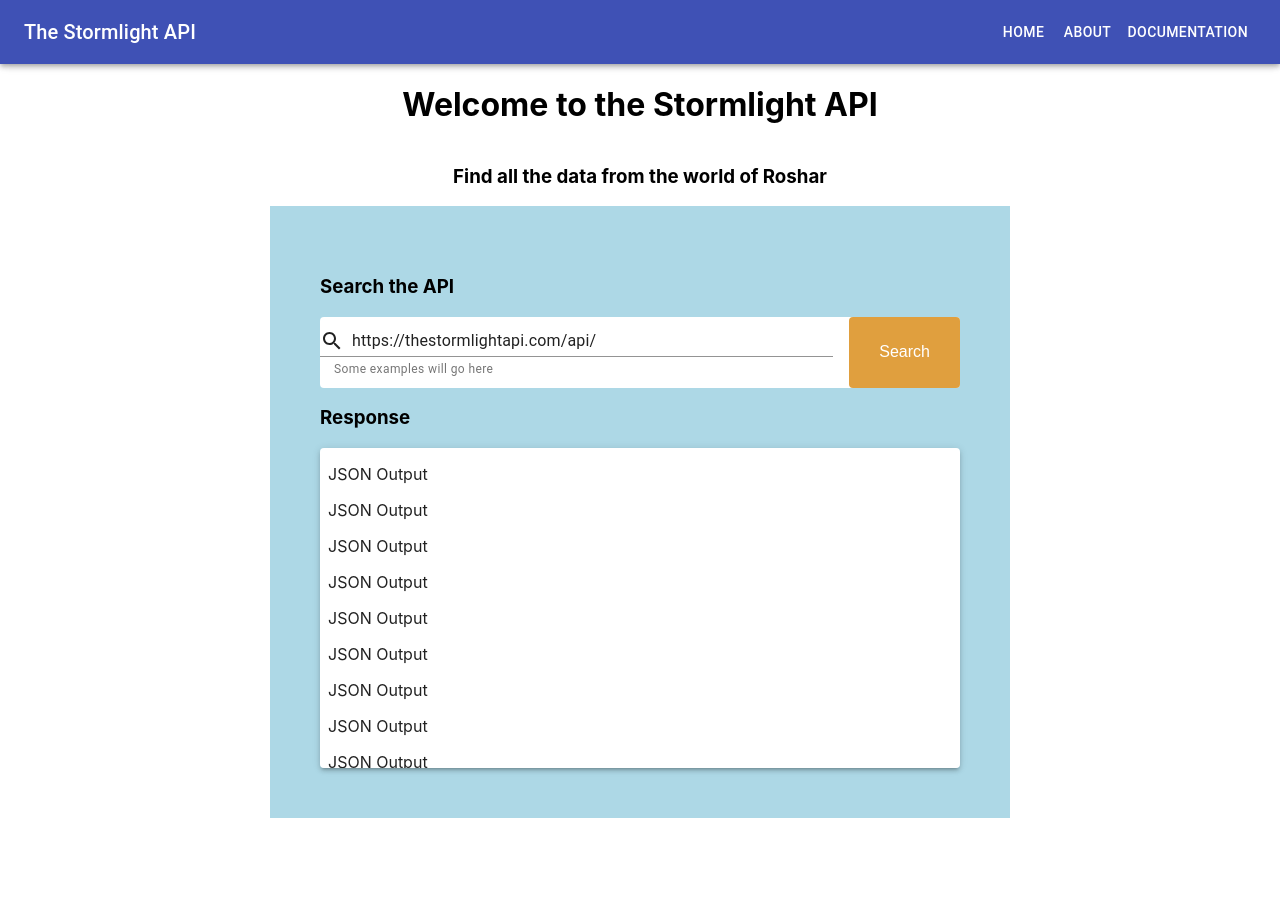
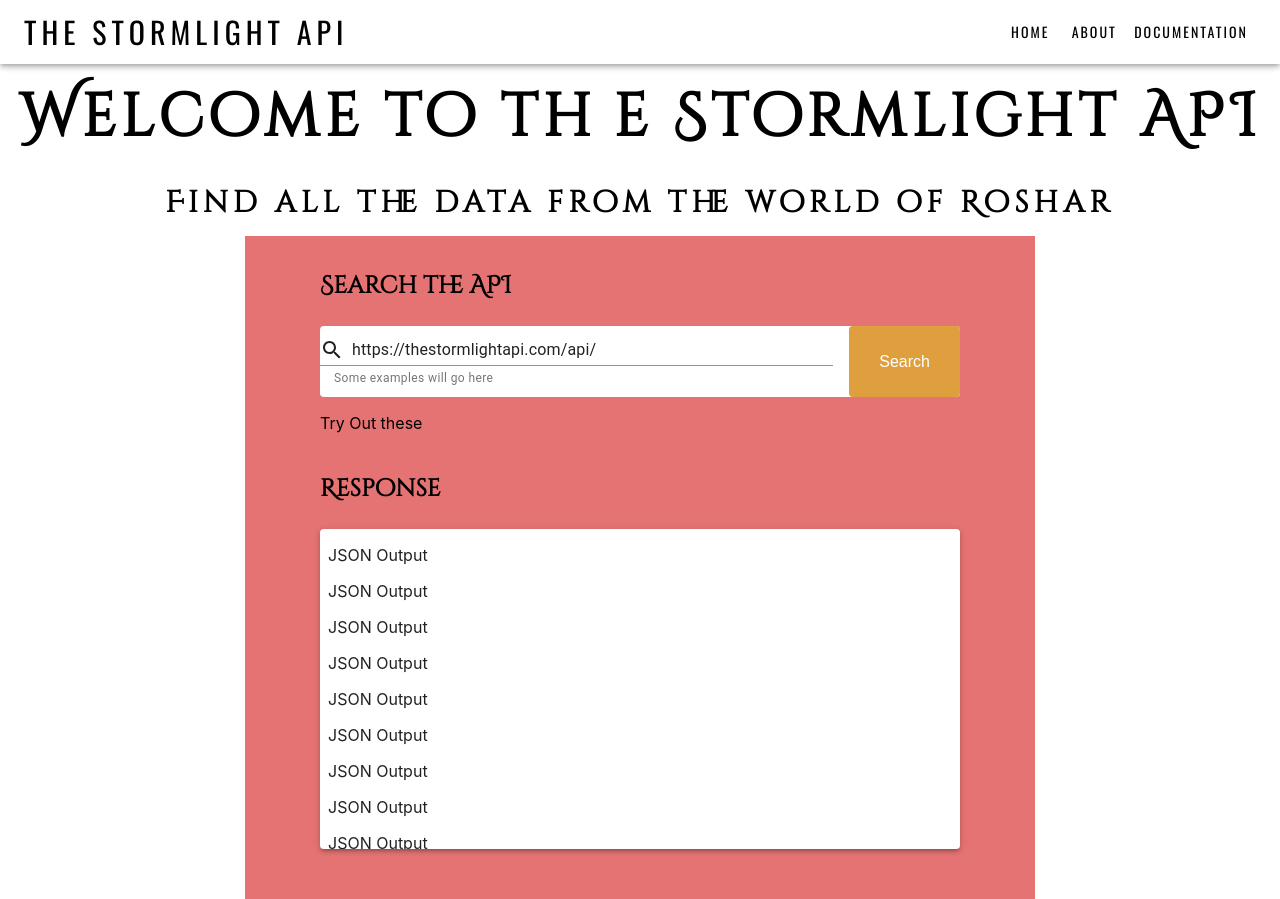
Before and after one commit to kdshah6593/the-stormlight-api, a React (Create React App) app: page / in a window 1280 px wide. Before the commit the page ends 818 px from the top, so only its background shows below. Built offline with nearby package versions, Linux system fonts and the light colour scheme.

Commit message:
changed font style and letter spacing, adjusted margins and color

```diff
--- a/public/index.html
+++ b/public/index.html
@@ -3,6 +3,9 @@
   <head>
     <meta charset="utf-8" />
     <link rel="icon" href="%PUBLIC_URL%/favicon.ico" />
+    <link rel="preconnect" href="https://fonts.googleapis.com">
+    <link rel="preconnect" href="https://fonts.gstatic.com" crossorigin>
+    <link href="https://fonts.googleapis.com/css2?family=Cinzel+Decorative&family=Oswald&display=swap" rel="stylesheet">
     <meta name="viewport" content="width=device-width, initial-scale=1" />
     <meta name="theme-color" content="#000000" />
     <meta
--- a/src/components/Header.jsx
+++ b/src/components/Header.jsx
@@ -15,10 +15,23 @@
   },
   title: {
     flexGrow: 0,
+    fontFamily: "'Oswald', sans-serif",
+    letterSpacing: "5px",
+    fontSize: "30px",
   },
   navHeadings: {
     flexGrow: 1,
     textAlign: 'right',
+  },
+  linkBtn: {
+    backgroundColor: '#fff',
+    fontFamily: `'Oswald', sans-serif`,
+    color: "inherit",
+    letterSpacing: "2px",
+    '&:hover': {
+      backgroundColor: theme.palette.error.light,
+      color: '#fff',
+    }
   },
   toolbar: theme.mixins.toolbar,
 }));
@@ -28,15 +41,15 @@
 
   return (
     <div className={classes.root}>
-      <AppBar position="fixed">
+      <AppBar position="fixed" color="inherit">
         <Toolbar>
           <Typography variant="h6" className={classes.title}>
-            The Stormlight API
+            THE STORMLIGHT API
           </Typography>
           <Typography className={classes.navHeadings}>
-            <Link to="/" style={{ color: 'inherit', textDecoration: 'inherit'}}><Button color="inherit">Home</Button></Link>
-            <Link to="/about" style={{ color: 'inherit', textDecoration: 'inherit'}}><Button color="inherit">About</Button></Link>
-            <Link to="/documentation" style={{ color: 'inherit', textDecoration: 'inherit'}}><Button color="inherit">Documentation</Button></Link>
+            <Link to="/" style={{ color: 'inherit', textDecoration: 'inherit'}}><Button className={classes.linkBtn}>Home</Button></Link>
+            <Link to="/about" style={{ color: 'inherit', textDecoration: 'inherit'}}><Button className={classes.linkBtn}>About</Button></Link>
+            <Link to="/documentation" style={{ color: 'inherit', textDecoration: 'inherit'}}><Button className={classes.linkBtn}>Documentation</Button></Link>
           </Typography>
         </Toolbar>
       </AppBar>
--- a/src/components/HomePage.jsx
+++ b/src/components/HomePage.jsx
@@ -8,6 +8,20 @@
       display: "flex",
       flexDirection: "column",
       alignItems: "center",
+    },
+    title: {
+        fontFamily: "'Cinzel Decorative', cursive",
+        letterSpacing: "5px",
+        fontSize: "60px",
+        marginTop: "1%",
+        marginBottom: "1%",
+    },
+    subTitle: {
+        fontFamily: "'Cinzel Decorative', cursive",
+        letterSpacing: "5px",
+        fontSize: "30px",
+        marginTop: "1%",
+        marginBottom: "1%",
     }
 }));
 
@@ -15,12 +29,14 @@
 
     const classes = useStyles();
 
+    const e = <span>e</span>
+
     return (
         <div>
             <Header/>
             <div className={classes.root}>
-                <h1>Welcome to the Stormlight API</h1>
-                <h3>Find all the data from the world of Roshar</h3>
+                <h1 className={classes.title}>Welcome to th<span style={{marginLeft: "17px"}}>e</span> Stormlight API</h1>
+                <h3 className={classes.subTitle}>Find all th{e} data from th{e} world of Roshar</h3>
                 <SearchDataContainer />
             </div>
         </div>
--- a/src/containers/SearchDataContainer.jsx
+++ b/src/containers/SearchDataContainer.jsx
@@ -5,11 +5,16 @@
 
 const useStyles = makeStyles((theme) => ({
     root: {
-      backgroundColor: "lightblue",
+      backgroundColor: theme.palette.error.light,
       width: "50%",
       display: "flex",
       flexDirection: "column",
-      padding: "50px 50px 50px 50px",
+      padding: "10px 75px 50px 75px",
+    },
+    subTitle: {
+        fontFamily: "'Cinzel Decorative', cursive",
+        fontWeight: 900,
+        fontSize: "24px"
     }
 }));
 
@@ -18,9 +23,10 @@
 
     return (
         <div className={classes.root}>
-            <h3>Search the API</h3>
+            <h3 className={classes.subTitle}>Search the API</h3>
             <SearchBar />
-            <h3>Response</h3>
+            <p>Try Out these</p>
+            <h3 className={classes.subTitle}>Response</h3>
             <JsonOutput />
         </div>
     )
```
